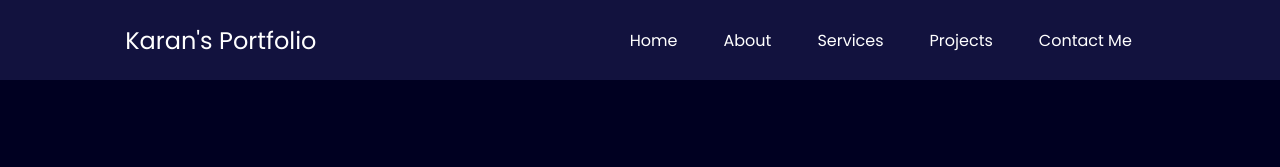
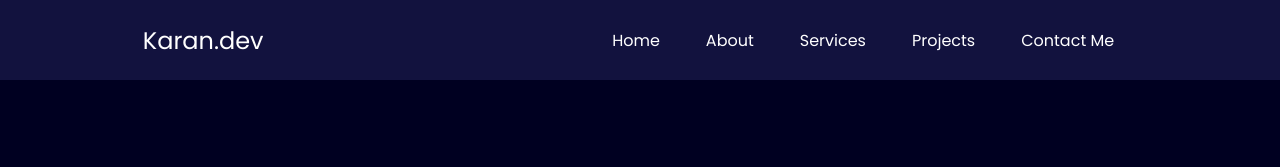
Before and after one commit to mehtakaran23/Karan_Portfolio, a website: page views/index.html in a window 1280 px wide. Shown: the top 167 px of the page. Drawn offline with nearby package versions, Linux system fonts and the light colour scheme.

Commit message:
Changing name

```diff
--- a/views/index.html
+++ b/views/index.html
@@ -16,7 +16,7 @@
 <body>
     <header>
         <nav>
-            <div class="left">Karan's Portfolio</div>
+            <div class="left">Karan.dev</div>
             <div class="right">
                 <ul>
                     <li><a href="/">Home</a></li>
```
